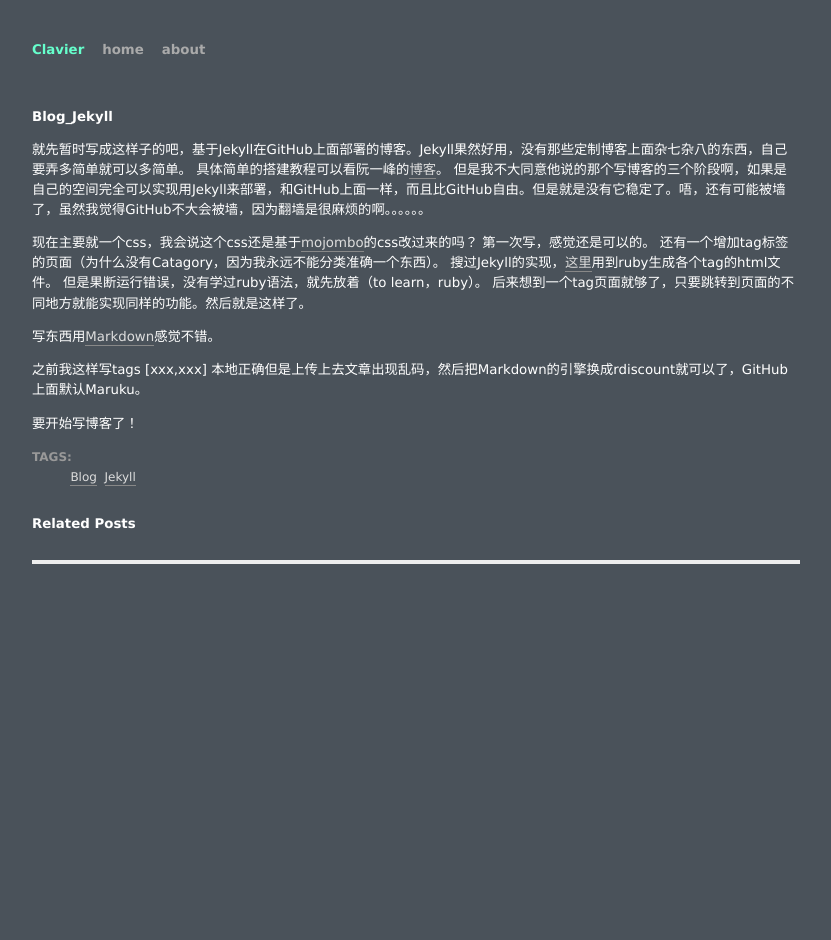
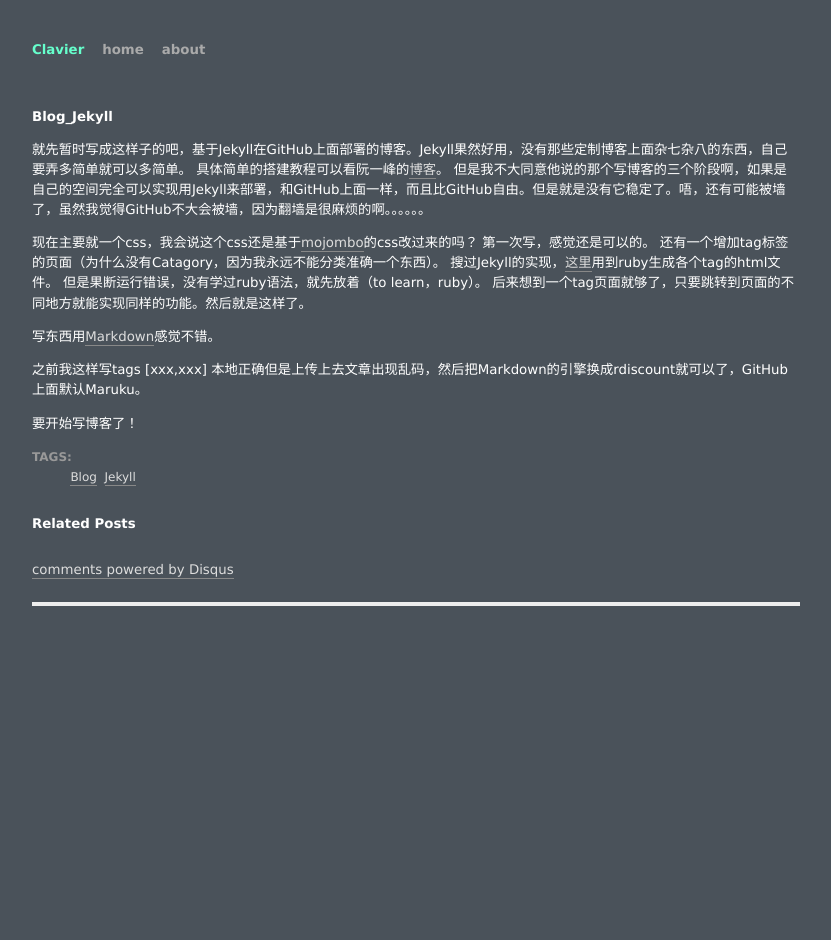
Before and after one commit to lintianzhi/lintianzhi.github.com, a Jekyll site: the page built from _posts/2012-10-15-blog_jekyll.md, in a window 1280 px wide. Shown: the whole page, without its empty margins (160-991 px from the left). Built offline with Jekyll 4.4.1, drawn with Linux system fonts in a browser that asks for light colours; Markdown is read by kramdown in place of the engine named in the settings; comment, search, counter and statistics services are not loaded.

Commit message:
comment via disqus

```diff
--- a/_layouts/post.html
+++ b/_layouts/post.html
@@ -27,3 +27,17 @@
         {% endfor %}
     </ul>
 </div>
+<div id="disqus_thread"></div>
+        <script type="text/javascript">
+            /* * * CONFIGURATION VARIABLES: EDIT BEFORE PASTING INTO YOUR WEBPAGE * * */
+            var disqus_shortname = 'mrclavier'; // required: replace example with your forum shortname
+
+            /* * * DON'T EDIT BELOW THIS LINE * * */
+            (function() {
+                var dsq = document.createElement('script'); dsq.type = 'text/javascript'; dsq.async = true;
+                dsq.src = 'http://' + disqus_shortname + '.disqus.com/embed.js';
+                (document.getElementsByTagName('head')[0] || document.getElementsByTagName('body')[0]).appendChild(dsq);
+            })();
+        </script>
+        <noscript>Please enable JavaScript to view the <a href="http://disqus.com/?ref_noscript">comments powered by Disqus.</a></noscript>
+        <a href="http://disqus.com" class="dsq-brlink">comments powered by <span class="logo-disqus">Disqus</span></a>
--- a/css/screen.css
+++ b/css/screen.css
@@ -93,6 +93,10 @@
 }
   .tag_index li{
  }
+
+#disqus_thread{
+    width: 70%;
+}
 
 /*****************************************************************************/
 /*
```
